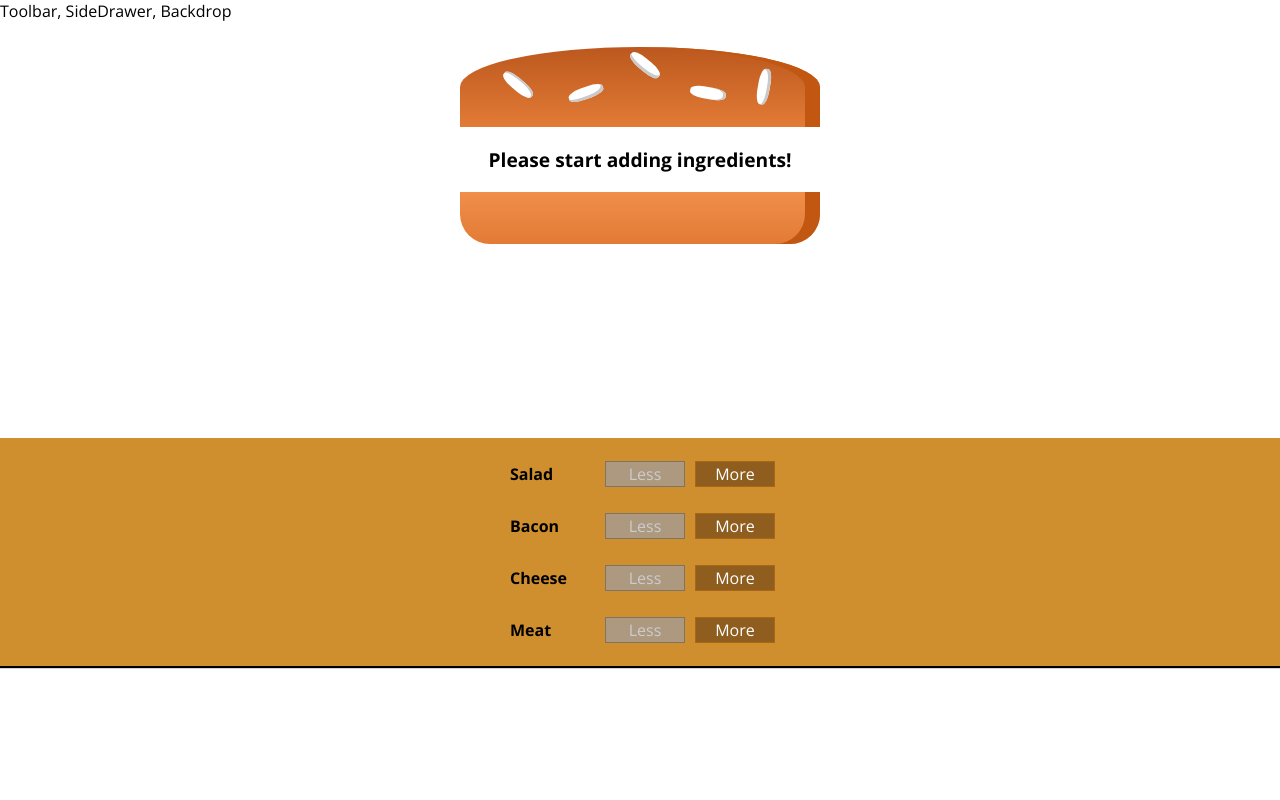
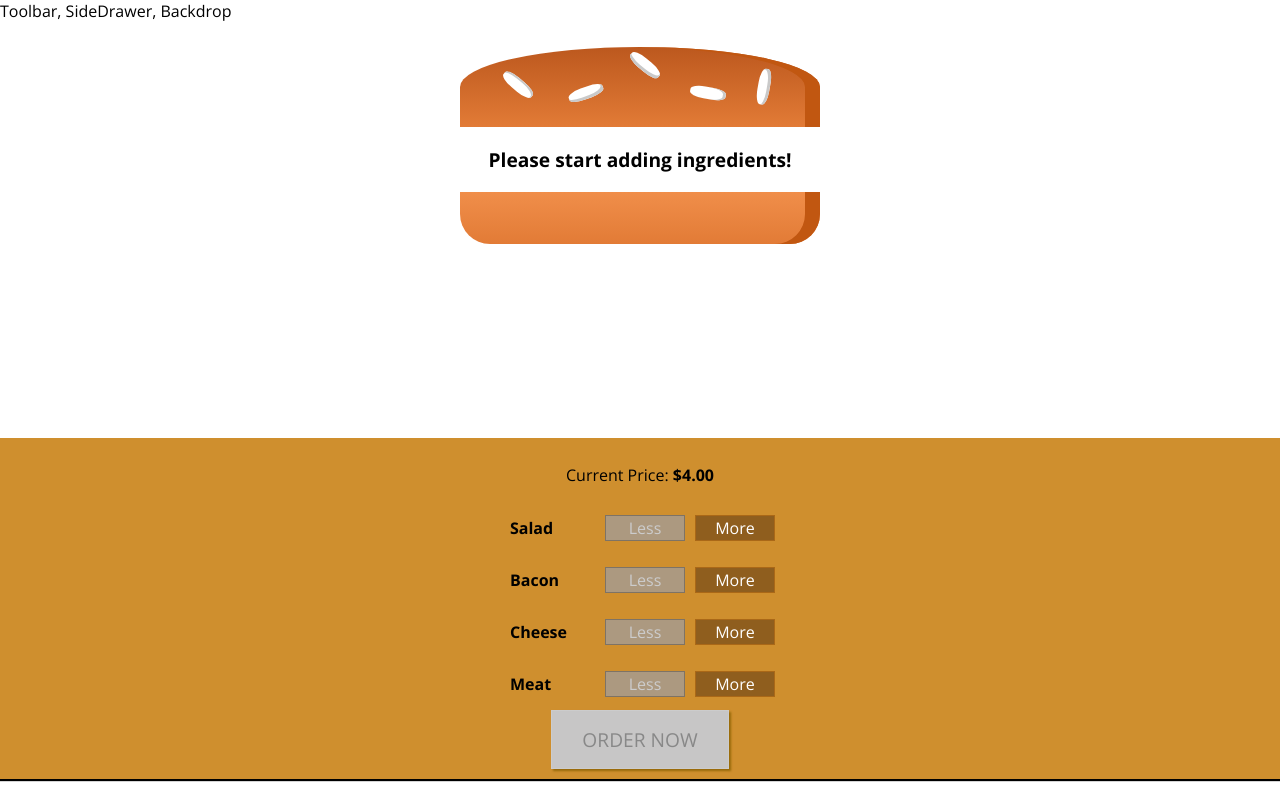
Before and after one commit to timbohmert/udemy-react_completeGuide, a React (Create React App) app in the folder my_burger_app/: page / in a window 1280 px wide. Built offline with nearby package versions, Linux system fonts and the light colour scheme.

Commit message:
Created ORDER NOW button that disables when nothing is ordered and activates when ingredient is added to the burger.

```diff
--- a/my_burger_app/src/components/Burger/BurgerIngredient/BuildControls/BuildControls.js
+++ b/my_burger_app/src/components/Burger/BurgerIngredient/BuildControls/BuildControls.js
@@ -11,6 +11,9 @@
 
 const BuildControls = (props) => (
   <div className={classes.BuildControls}>
+    <p>
+      Current Price: <strong>${props.price.toFixed(2)}</strong>
+    </p>
     {controls.map((ctrl) => (
       <BuildControl
         key={ctrl.label}
@@ -20,6 +23,9 @@
         disabled={props.disabled[ctrl.type]}
       />
     ))}
+    <button className={classes.OrderButton} disabled={!props.purchasable}>
+      ORDER NOW
+    </button>
   </div>
 );
 
--- a/my_burger_app/src/components/Burger/BurgerIngredient/BuildControls/BuildControls.module.css
+++ b/my_burger_app/src/components/Burger/BurgerIngredient/BuildControls/BuildControls.module.css
@@ -8,3 +8,45 @@
   margin: auto;
   padding: 10px 0;
 }
+
+
+.OrderButton {
+  background-color: #DAD735;
+  outline: none;
+  cursor: pointer;
+  border: 1px solid #966909;
+  color: #966909;
+  font-family: inherit;
+  font-size: 1.2em;
+  padding: 15px 30px;
+  box-shadow: 2px 2px 2px #966909;
+}
+
+.OrderButton:hover, .OrderButton:active {
+  background-color: #A0DB41;
+  border: 1px solid #966909;
+  color: #966909;
+}
+
+.OrderButton:disabled {
+  background-color: #C7C6C6;
+  cursor: not-allowed;
+  border: 1px solid #ccc;
+  color: #888888;
+}
+
+.OrderButton:not(:disabled) {
+  animation: enable 0.3s linear;
+}
+
+@keyframes enable {
+  0% {
+      transform: scale(1);
+  }
+  60% {
+      transform: scale(1.1);
+  }
+  100% {
+      transform: scale(1);
+  }
+}
--- a/my_burger_app/src/containers/BurgerBuilder/BurgerBuilder.js
+++ b/my_burger_app/src/containers/BurgerBuilder/BurgerBuilder.js
@@ -19,8 +19,21 @@
       cheese: 0,
       meat: 0
     },
-    totalPrice: 4
+    totalPrice: 4,
+    purchasable: false
   };
+
+  updatePurchaseState(ingredients) {
+    const sum = Object.keys(ingredients)
+      .map((igKey) => {
+        return ingredients[igKey];
+      })
+      .reduce((sum, el) => {
+        return sum + el;
+      }, 0);
+
+    this.setState({ purchasable: sum > 0 });
+  }
 
   addIngredientHandler = (type) => {
     const oldCount = this.state.ingredients[type];
@@ -33,6 +46,7 @@
     const oldPrice = this.state.totalPrice;
     const newPrice = oldPrice + priceAddition;
     this.setState({ totalPrice: newPrice, ingredients: updatedIngredients });
+    this.updatePurchaseState(updatedIngredients);
   };
 
   removeIngredientHandler = (type) => {
@@ -49,6 +63,7 @@
     const oldPrice = this.state.totalPrice;
     const newPrice = oldPrice - priceSubtraction;
     this.setState({ totalPrice: newPrice, ingredients: updatedIngredients });
+    this.updatePurchaseState(updatedIngredients);
   };
 
   render() {
@@ -67,6 +82,8 @@
           ingredientAdded={this.addIngredientHandler}
           ingredientRemoved={this.removeIngredientHandler}
           disabled={disabledInfo}
+          purchasable={this.state.purchasable}
+          price={this.state.totalPrice}
         />
       </Aux>
     );
```
